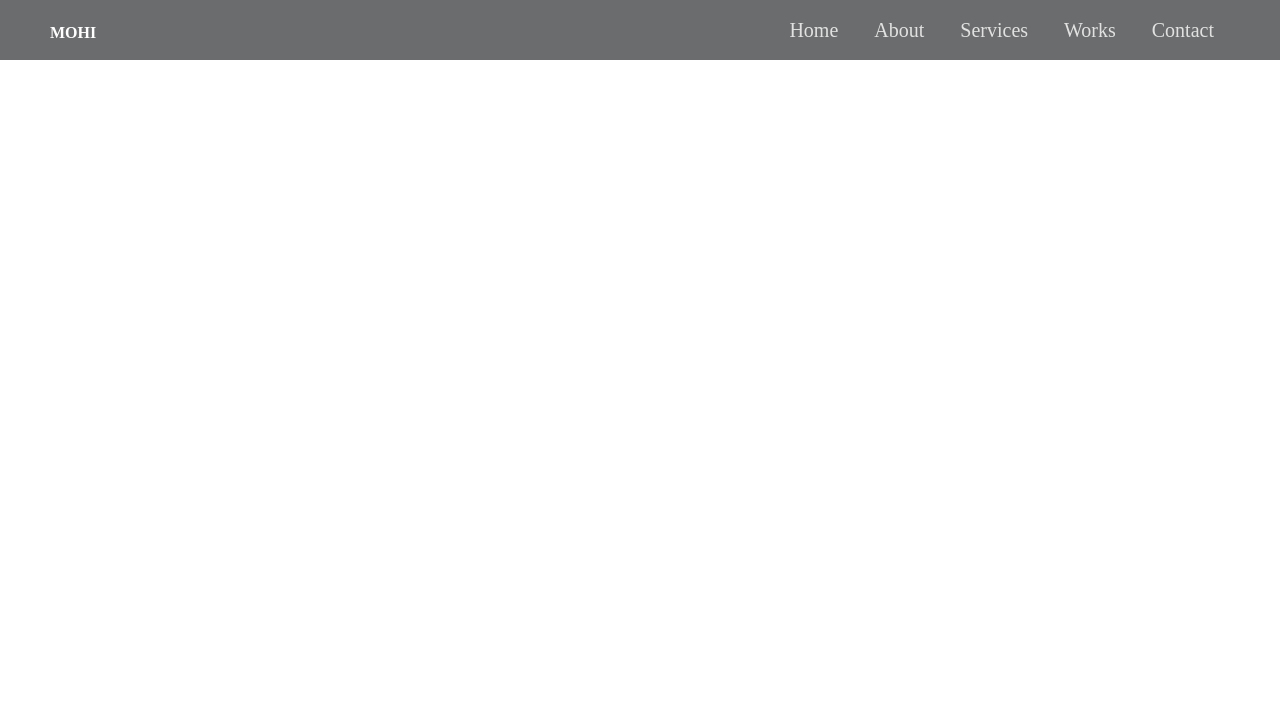
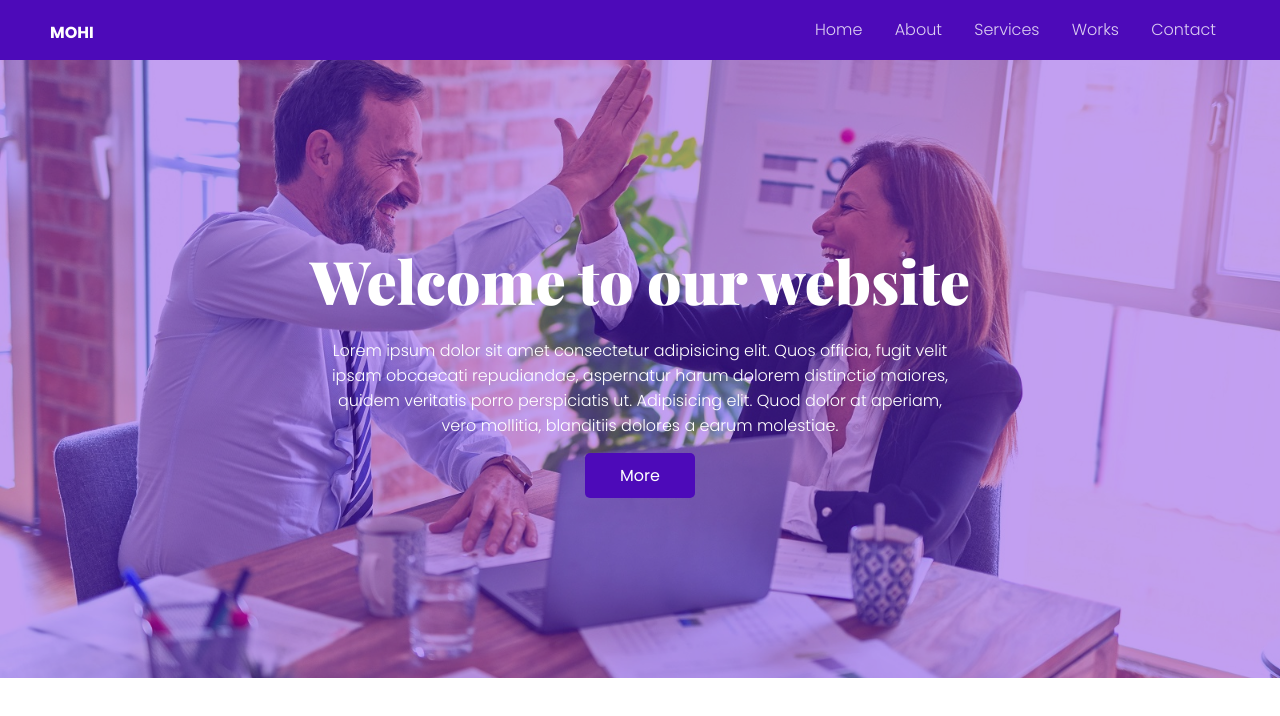
Before and after one commit to mohisikder/simple-site, a plain HTML site: page index.html in a window 1280 px wide. Drawn offline with nearby package versions, Linux system fonts and the light colour scheme.

Commit message:
added Hero Area in the top

```diff
--- a/css/style.css
+++ b/css/style.css
@@ -5,13 +5,30 @@
    list-style: none;
    box-sizing: border-box;
 }
+body{
+   font-family: 'Poppins', sans-serif;
+}
 a{
    text-decoration: none;
+   display: inline-block;
+}
+.btn{
+   padding: 10px 35px;
+   background: #4d0ab9;
+   color: #fff;
+   text-align: center;
+   border-radius: 5px;
+   margin-top: 15px;
+   transition: all .2s ease-in-out;
+}
+.btn:hover{
+   color: #fff;
+   background: #31037a;
 }
 
 /* Header-top */
 .header-top{
-   background-color: #6b6c6d;
+   background-color: #4d0ab9;
    height: 60px;
    width: 100%;
 }
@@ -37,8 +54,9 @@ a{
 }
 .nav ul li a{
    display: block;
-   padding: 10px 16px;
-   font-size: 1.25rem;
+   padding: 10px 14px;
+   font-size: 1rem;
+   font-weight: 300;
    color: #fff;
    transition: all .3s ease;
    opacity: 0.8;
@@ -48,8 +66,47 @@ a{
    opacity: 1;
 } */
 .nav ul li:hover a {
-   background-color: #000;
+   background-color: #31037a;
    color: #fff;
    opacity: 1;
 }
-/* /Header-top */
+/* Hero Area */
+.hero-area{
+   background-color: #e2e2e2;
+   background: url(/images/hero-bg.jpg)no-repeat center;
+   background-size: cover;
+   width: 100%;
+   height: 100%;
+}
+.hero-content{
+   margin: 0 auto;
+   text-align: center;
+   padding-bottom: 180px;
+   padding-top: 180px;
+   position: relative;
+   z-index: 1;
+   color: #fff;
+}
+.bg-hover{
+   background: rgba(104, 15, 221, 0.4);
+   width: 100%;
+   height: 100%;
+   position: absolute;
+   top: 0;
+   left: 0;
+   margin: 0 auto;
+   text-align: center;
+   z-index: -9999;
+}
+h2.title{
+   padding-bottom: 18px;
+   font-size: 3.75rem;
+   font-weight: 900;
+   font-family: 'Playfair Display', serif;
+}
+.lead{
+   width: 50%;
+   margin: 0 auto;
+   line-height: 25px;
+   font-weight: 300;
+}
--- a/index.html
+++ b/index.html
@@ -4,6 +4,9 @@
    <meta charset="UTF-8">
    <meta http-equiv="X-UA-Compatible" content="IE=edge">
    <meta name="viewport" content="width=device-width, initial-scale=1.0">
+   <!-- Google Fonts -->
+   <link href="https://fonts.googleapis.com/css2?family=Playfair+Display:wght@400;600;700;800;900&display=swap" rel="stylesheet">
+   <link href="https://fonts.googleapis.com/css2?family=Poppins:wght@100;200;300;400;500;600;700;800;900&display=swap" rel="stylesheet">
    <!-- Favicon Icon here -->
    <link rel="shortcut icon" href="favicon.ico" type="image/x-icon">
    <title>It's Simple site using Basic HTML and CSS only</title>
@@ -11,6 +14,7 @@
    <link rel="stylesheet" href="/css/style.css">
 </head>
 <body>
+   <!-- Header top -->
    <div class="header-top">
       <div class="logo">
          <a href="#">mohi</a>
@@ -25,7 +29,15 @@
          </ul>
       </div>
    </div>
-
+   <!-- Hero Area -->
+   <div class="hero-area">
+      <div class="hero-content">
+         <div class="bg-hover"></div>
+         <h2 class="title">Welcome to our website</h2>
+         <p class="lead">Lorem ipsum dolor sit amet consectetur adipisicing elit. Quos officia, fugit velit ipsam obcaecati repudiandae, aspernatur harum dolorem distinctio maiores, quidem veritatis porro perspiciatis ut. Adipisicing elit. Quod dolor at aperiam, vero mollitia, blanditiis dolores a earum molestiae.</p>
+         <a class="btn" href="#">More</a>
+      </div>
+   </div>
 
    <!-- Custom JS -->
    <script src="/js/main.js"></script>
```
Also changed, not shown: images/hero-bg-1.jpg (added), images/hero-bg.jpg (added).
